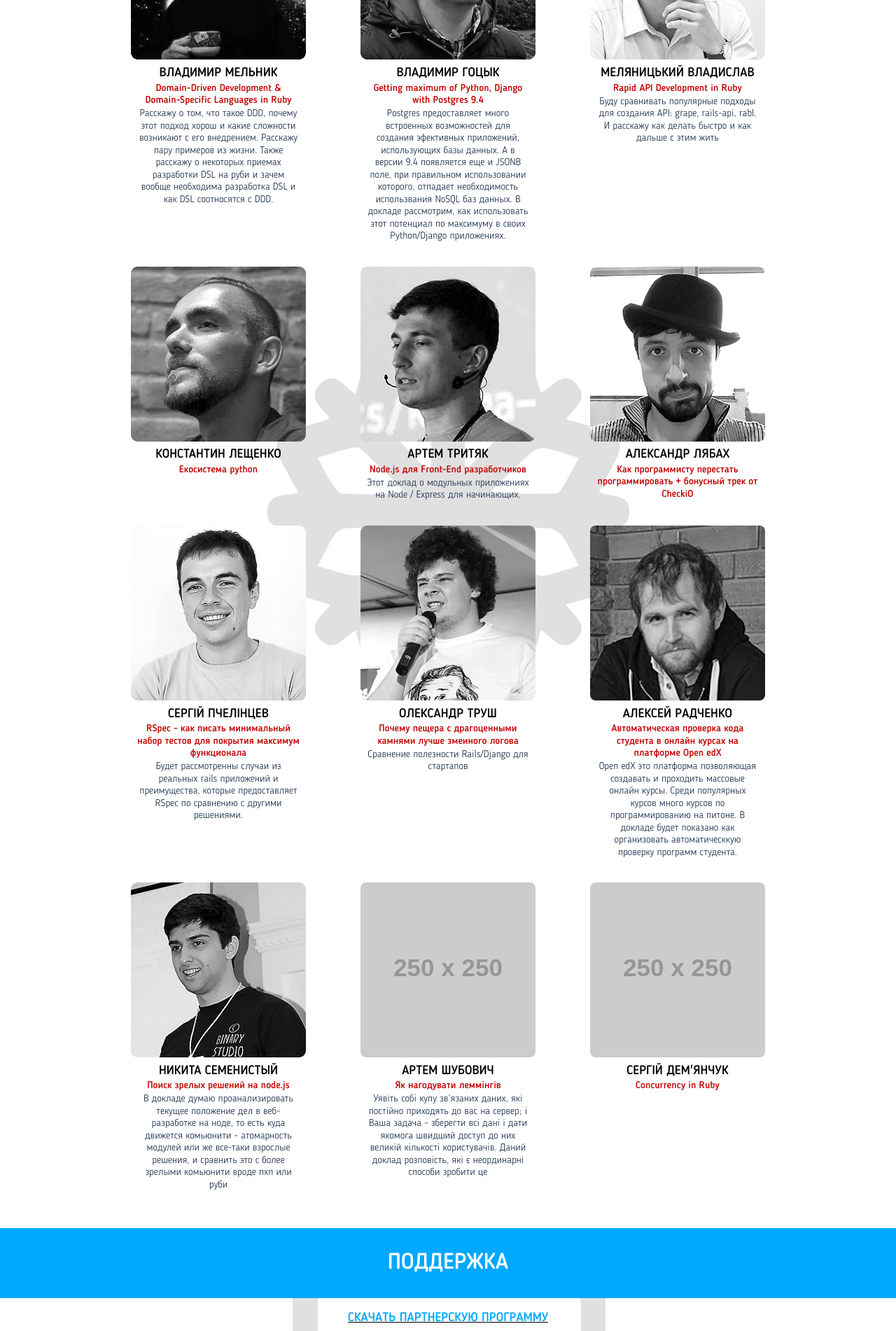
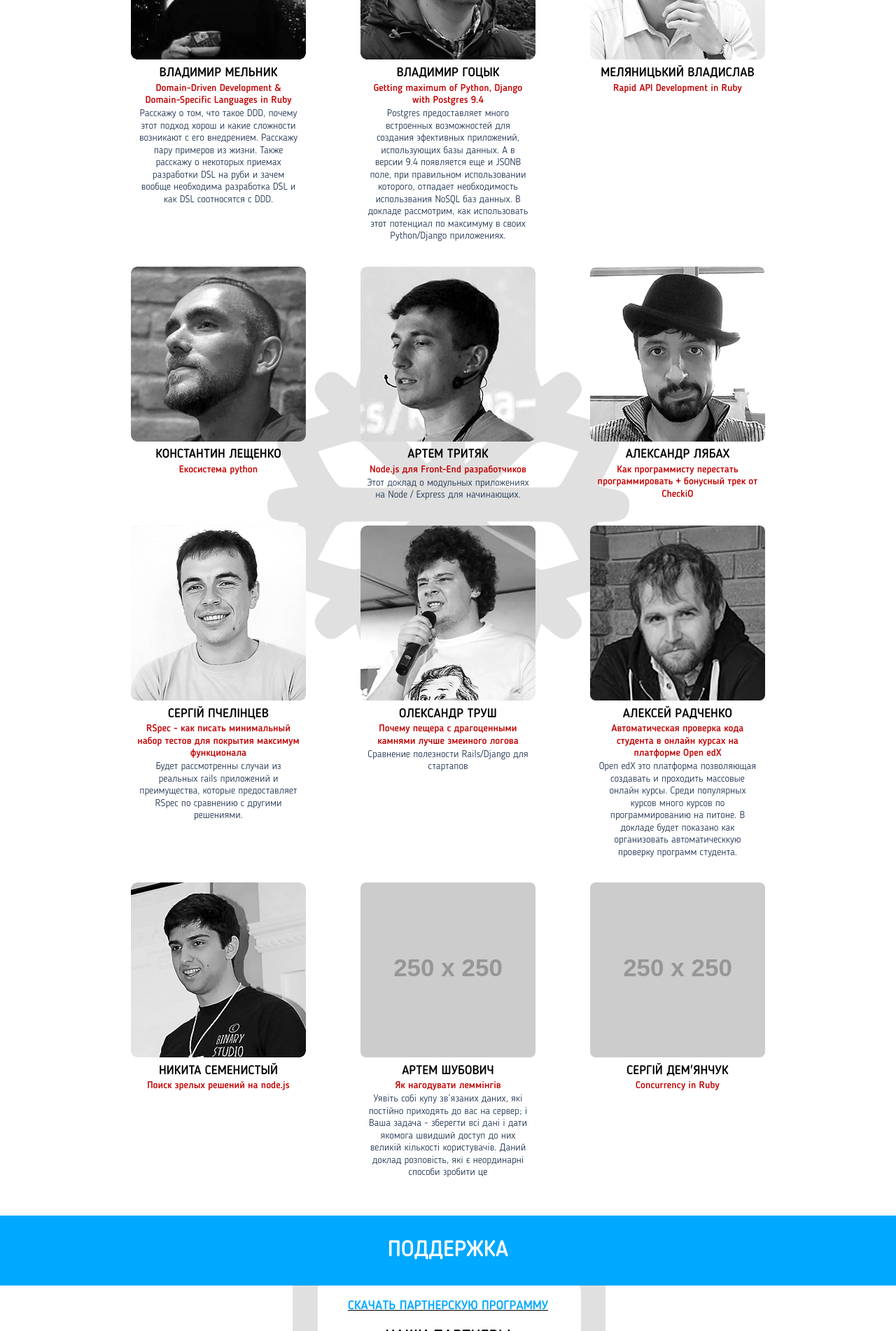
Before and after one commit to artyomtrityak/webukovel, a website: page index.html in a window 1280 px wide. Shown: the part 1540-3442 px from the top of the page at 70% size. Drawn offline with Linux system fonts and the light colour scheme; some packages are replaced by stand-ins of ours; placeholder pictures from the web are drawn by us.

Commit message:
fixes to start

```diff
--- a/index.html
+++ b/index.html
@@ -118,7 +118,7 @@
             <figcaption>
               <h3>Меляницький Владислав</h3>
               <strong>Rapid API Development in Ruby</strong>
-              <p>Буду сравнивать популярные подходы для создания API: grape, rails-api, rabl. И расскажу как делать быстро и как дальше с этим жить</p>
+              <p></p>
             </figcaption>
           </figure>
 
@@ -142,7 +142,7 @@
             <figcaption>
               <h3>Артем Тритяк</h3>
               <strong>Node.js для Front-End разработчиков</strong>
-              <p>Этот доклад о модульных приложениях на Node / Express  для начинающих. </p>
+              <p>Этот доклад о модульных приложениях на Node / Express  для начинающих.</p>
             </figcaption>
           </figure>
 
@@ -202,7 +202,7 @@
             <figcaption>
               <h3>Никита Семенистый</h3>
               <strong>Поиск зрелых решений на node.js</strong>
-              <p>В докладе думаю проанализировать текущее положение дел в веб-разработке на ноде, то есть куда движется комьюнити - атомарность модулей или же все-таки взрослые решения, и сравнить это с более зрелыми комьюнити вроде пхп или руби</p>
+              <p></p>
             </figcaption>
           </figure>
 
```
